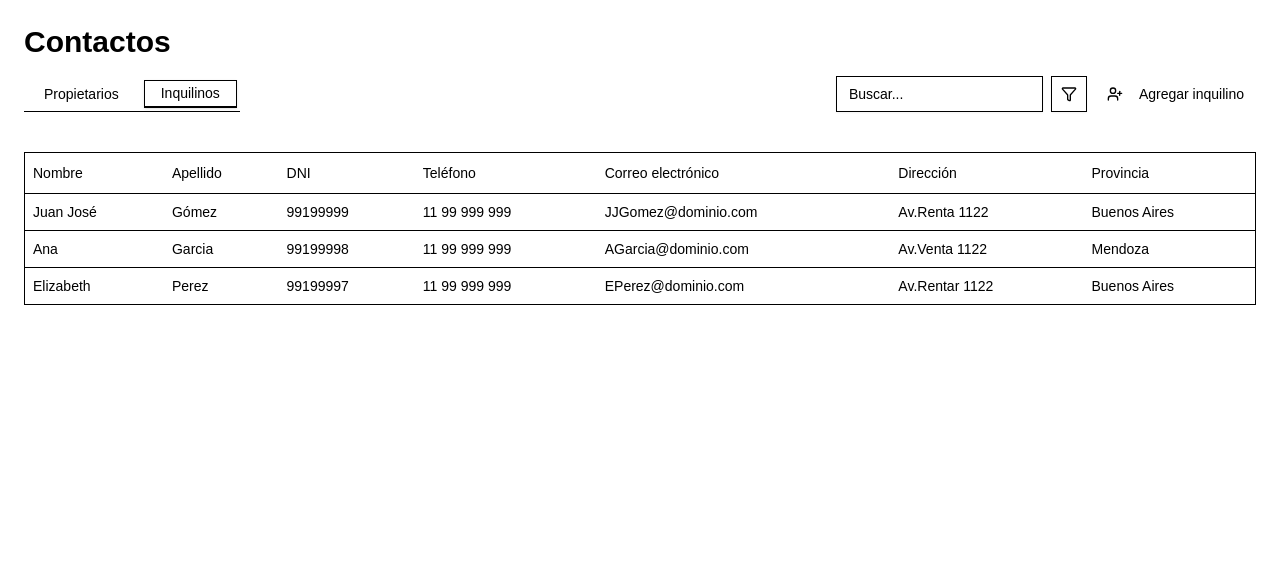
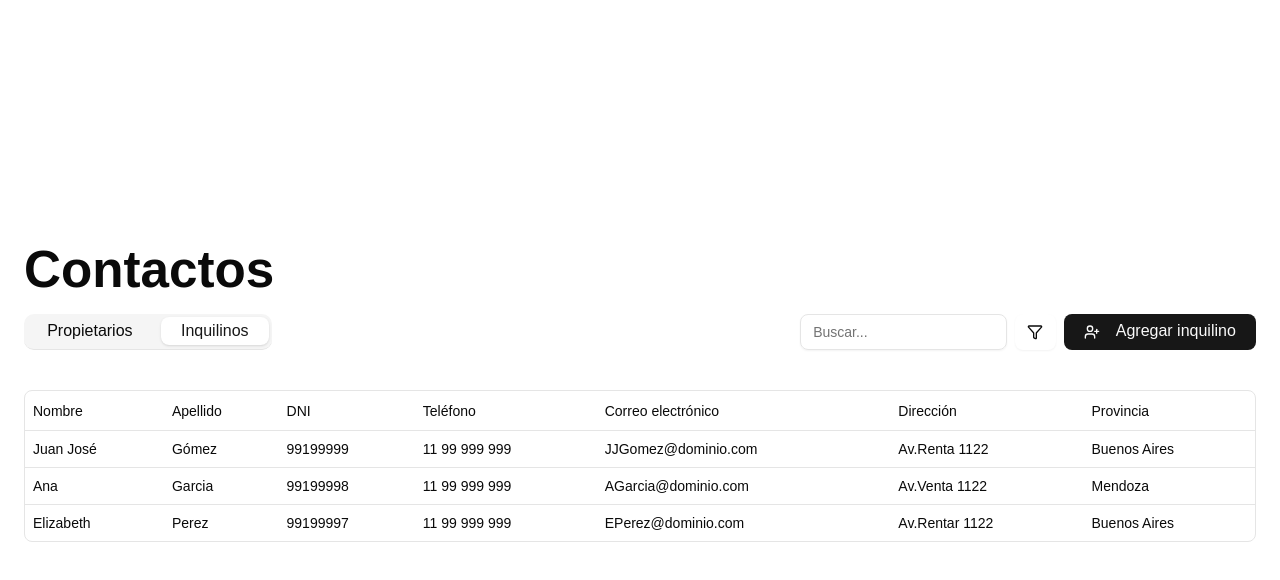
Before and after one commit to ticiAngelucci/fooTalent, a React (Vite) app in the folder frontend/: page /contact in a window 1280 px wide. Shown: the top 580 px of the page. Built offline with nearby package versions, Linux system fonts and the light colour scheme; no server answers.

Commit message:
Fix: fixed index.css properties

```diff
--- a/frontend/src/index.css
+++ b/frontend/src/index.css
@@ -1,7 +1,104 @@
 @import "tailwindcss";
 @import "@fontsource/raleway/index.css"
 
-@custom-variant dark (&: is(.dark *));
+@custom-variant dark (&:is(.dark *));
+
+:root {
+  font-family: system-ui, Avenir, Helvetica, Arial, sans-serif;
+  line-height: 1.5;
+  font-weight: 400;
+
+  color-scheme: light dark;
+  color: rgba(255, 255, 255, 0.87);
+  background-color: #242424;
+
+  font-synthesis: none;
+  text-rendering: optimizeLegibility;
+  -webkit-font-smoothing: antialiased;
+  -moz-osx-font-smoothing: grayscale;
+  --radius: 0.625rem;
+  --background: oklch(1 0 0);
+  --foreground: oklch(0.145 0 0);
+  --card: oklch(1 0 0);
+  --card-foreground: oklch(0.145 0 0);
+  --popover: oklch(1 0 0);
+  --popover-foreground: oklch(0.145 0 0);
+  --primary: oklch(0.205 0 0);
+  --primary-foreground: oklch(0.985 0 0);
+  --secondary: oklch(0.97 0 0);
+  --secondary-foreground: oklch(0.205 0 0);
+  --muted: oklch(0.97 0 0);
+  --muted-foreground: oklch(0.556 0 0);
+  --accent: oklch(0.97 0 0);
+  --accent-foreground: oklch(0.205 0 0);
+  --destructive: oklch(0.577 0.245 27.325);
+  --border: oklch(0.922 0 0);
+  --input: oklch(0.922 0 0);
+  --ring: oklch(0.708 0 0);
+  --chart-1: oklch(0.646 0.222 41.116);
+  --chart-2: oklch(0.6 0.118 184.704);
+  --chart-3: oklch(0.398 0.07 227.392);
+  --chart-4: oklch(0.828 0.189 84.429);
+  --chart-5: oklch(0.769 0.188 70.08);
+  --sidebar: oklch(0.985 0 0);
+  --sidebar-foreground: oklch(0.145 0 0);
+  --sidebar-primary: oklch(0.205 0 0);
+  --sidebar-primary-foreground: oklch(0.985 0 0);
+  --sidebar-accent: oklch(0.97 0 0);
+  --sidebar-accent-foreground: oklch(0.205 0 0);
+  --sidebar-border: oklch(0.922 0 0);
+  --sidebar-ring: oklch(0.708 0 0);
+}
+
+a {
+  font-weight: 500;
+  color: #646cff;
+  text-decoration: inherit;
+}
+a:hover {
+  color: #535bf2;
+}
+
+body {
+  margin: 0;
+  display: flex;
+  place-items: center;
+  min-width: 320px;
+  min-height: 100vh;
+}
+
+h1 {
+  font-size: 3.2em;
+  line-height: 1.1;
+}
+
+button {
+  border-radius: 8px;
+  border: 1px solid transparent;
+  padding: 0.6em 1.2em;
+  font-size: 1em;
+  font-weight: 500;
+  font-family: inherit;
+  cursor: pointer;
+  transition: border-color 0.25s;
+}
+button:hover {
+  border-color: #646cff;
+}
+button:focus,
+button:focus-visible {
+  outline: 4px auto -webkit-focus-ring-color;
+}
+
+@media (prefers-color-scheme: light) {
+  :root {
+    color: #213547;
+    background-color: #ffffff;
+  }
+  a:hover {
+    color: #747bff;
+  }
+}
 
 @theme inline {
   --radius-sm: calc(var(--radius) - 4px);
```
